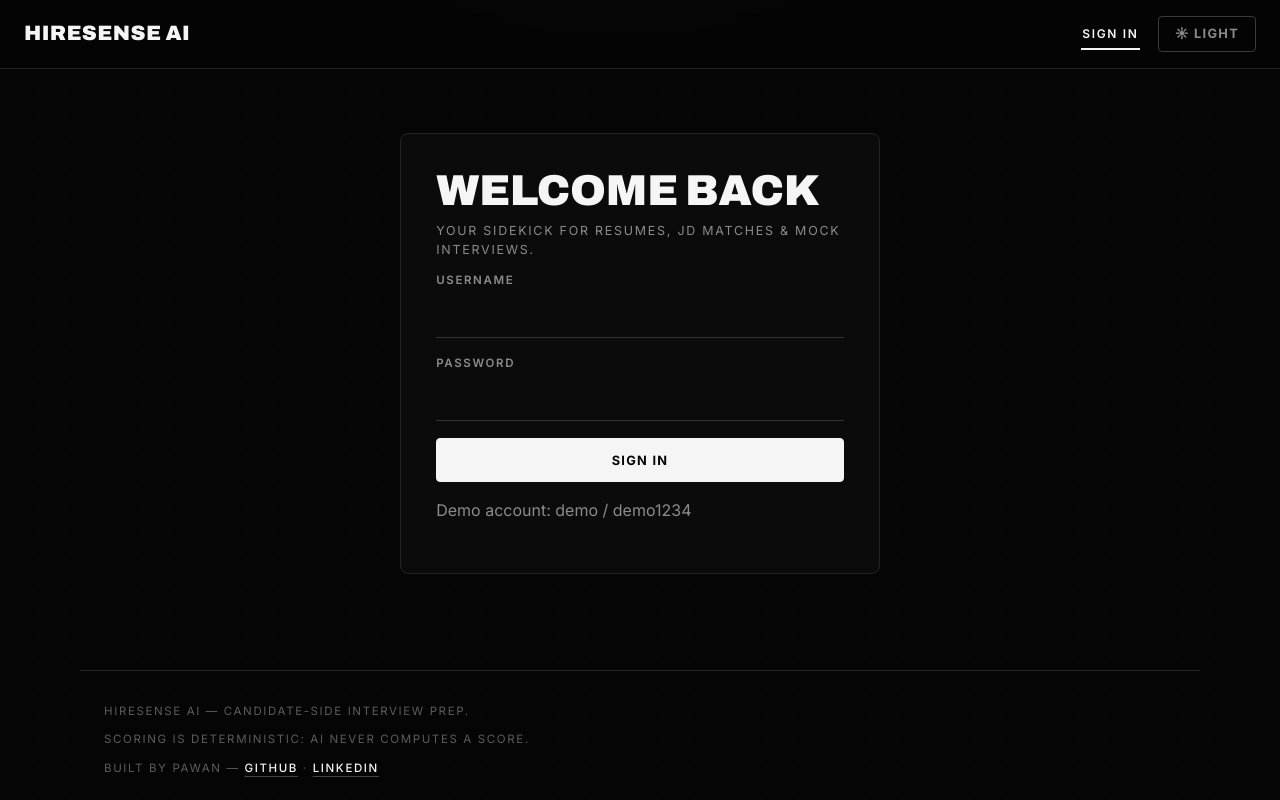
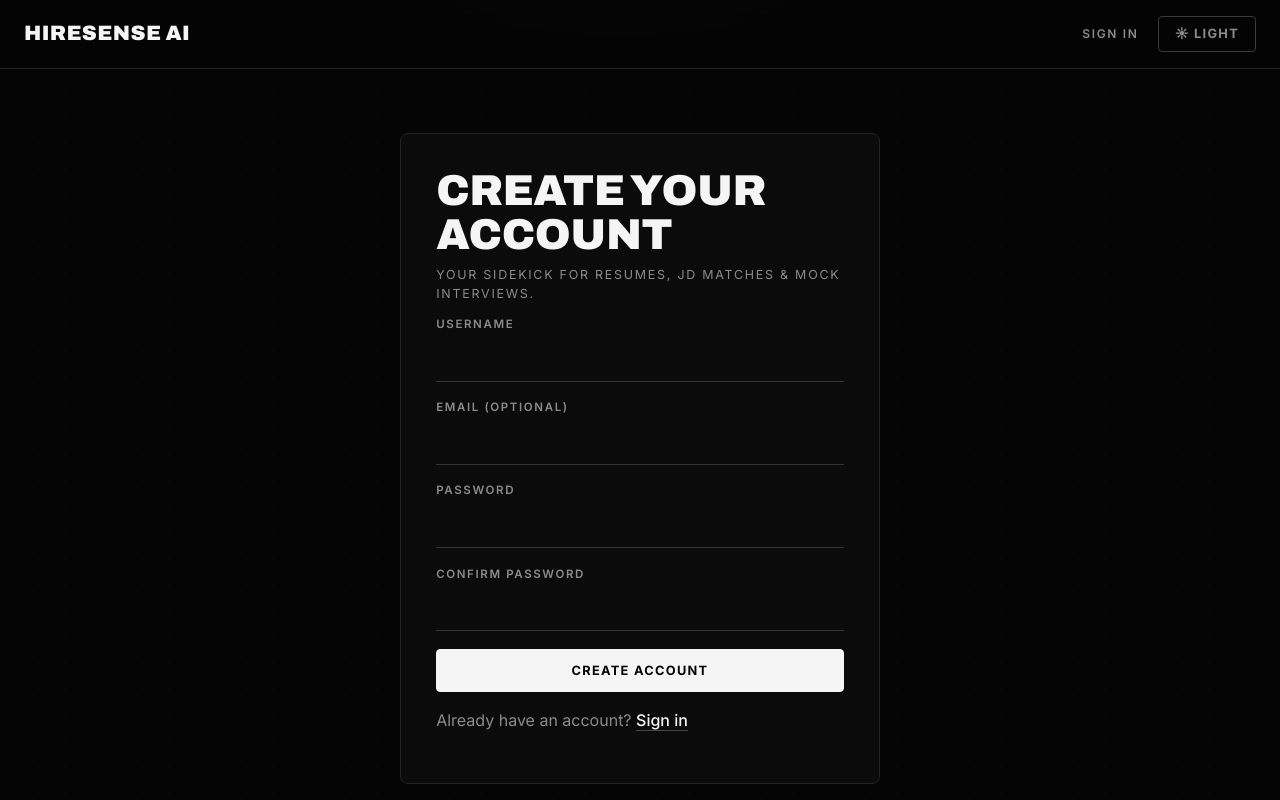
Before and after one commit to pawanriko/hiresense-ai, a React (Vite) app in the folder frontend/: page /signup in a window 1280 px wide. Before the commit this address led to /login. Shown: the top 800 px of the page. Built offline with nearby package versions, Linux system fonts and the light colour scheme; no server answers.

Commit message:
Signup page: create account with username and password, linked from login

```diff
--- a/frontend/src/App.jsx
+++ b/frontend/src/App.jsx
@@ -2,6 +2,7 @@
 import { BrowserRouter, Navigate, NavLink, Route, Routes, useNavigate } from 'react-router-dom'
 import { api } from './api'
 import Login from './pages/Login.jsx'
+import Signup from './pages/Signup.jsx'
 import Dashboard from './pages/Dashboard.jsx'
 import Resumes from './pages/Resumes.jsx'
 import ResumeDetail from './pages/ResumeDetail.jsx'
@@ -109,6 +110,10 @@
             element={user ? <Navigate to="/" /> : <Login onSignedIn={setUser} />}
           />
           <Route
+            path="/signup"
+            element={user ? <Navigate to="/" /> : <Signup onSignedIn={setUser} />}
+          />
+          <Route
             path="/"
             element={user ? <Dashboard /> : <Navigate to="/login" />}
           />
--- a/frontend/src/api.js
+++ b/frontend/src/api.js
@@ -59,6 +59,11 @@
   me: () => request('/api/auth/me/'),
   login: (username, password) =>
     request('/api/auth/login/', { method: 'POST', body: { username, password } }),
+  register: (username, password, email) =>
+    request('/api/auth/register/', {
+      method: 'POST',
+      body: { username, password, email },
+    }),
   logout: () => request('/api/auth/logout/', { method: 'POST' }),
   dashboard: () => request('/api/dashboard/'),
   resumes: () => request('/api/resumes/'),
--- a/frontend/src/pages/Login.jsx
+++ b/frontend/src/pages/Login.jsx
@@ -1,5 +1,5 @@
 import { useState } from 'react'
-import { useNavigate } from 'react-router-dom'
+import { Link, useNavigate } from 'react-router-dom'
 import { api } from '../api'
 
 export default function Login({ onSignedIn }) {
@@ -53,6 +53,9 @@
           {busy ? 'Signing in…' : 'Sign in'}
         </button>
       </form>
+      <p className="muted">
+        New here? <Link to="/signup">Create an account</Link>
+      </p>
       <p className="muted">Demo account: demo / demo1234</p>
     </section>
   )
--- /dev/null
+++ b/frontend/src/pages/Signup.jsx
@@ -0,0 +1,91 @@
+import { useState } from 'react'
+import { Link, useNavigate } from 'react-router-dom'
+import { api } from '../api'
+
+// Create an account with a username + password. The server stores the
+// password hashed (Django auth) and signs the new user in straight
+// away, so a successful signup lands on the dashboard.
+export default function Signup({ onSignedIn }) {
+  const [username, setUsername] = useState('')
+  const [email, setEmail] = useState('')
+  const [password, setPassword] = useState('')
+  const [confirm, setConfirm] = useState('')
+  const [error, setError] = useState('')
+  const [busy, setBusy] = useState(false)
+  const navigate = useNavigate()
+
+  async function handleSubmit(event) {
+    event.preventDefault()
+    setError('')
+    if (password !== confirm) {
+      setError('Passwords do not match')
+      return
+    }
+    setBusy(true)
+    try {
+      const data = await api.register(username, password, email)
+      onSignedIn({ username: data.username })
+      navigate('/')
+    } catch (err) {
+      setError(err.message)
+    } finally {
+      setBusy(false)
+    }
+  }
+
+  return (
+    <section className="narrow">
+      <h1>Create your account</h1>
+      <p className="tagline">
+        Your sidekick for resumes, JD matches &amp; mock interviews.
+      </p>
+      {error && <p className="error">{error}</p>}
+      <form onSubmit={handleSubmit}>
+        <label>
+          Username
+          <input
+            value={username}
+            onChange={(e) => setUsername(e.target.value)}
+            autoComplete="username"
+            required
+          />
+        </label>
+        <label>
+          Email (optional)
+          <input
+            type="email"
+            value={email}
+            onChange={(e) => setEmail(e.target.value)}
+            autoComplete="email"
+          />
+        </label>
+        <label>
+          Password
+          <input
+            type="password"
+            value={password}
+            onChange={(e) => setPassword(e.target.value)}
+            autoComplete="new-password"
+            required
+          />
+        </label>
+        <label>
+          Confirm password
+          <input
+            type="password"
+            value={confirm}
+            onChange={(e) => setConfirm(e.target.value)}
+            autoComplete="new-password"
+            required
+          />
+        </label>
+        <button type="submit" disabled={busy}>
+          {busy ? 'Creating account…' : 'Create account'}
+        </button>
+      </form>
+      <p className="muted">
+        Already have an account? <Link to="/login">Sign in</Link>
+      </p>
+    </section>
+  )
+}
```
